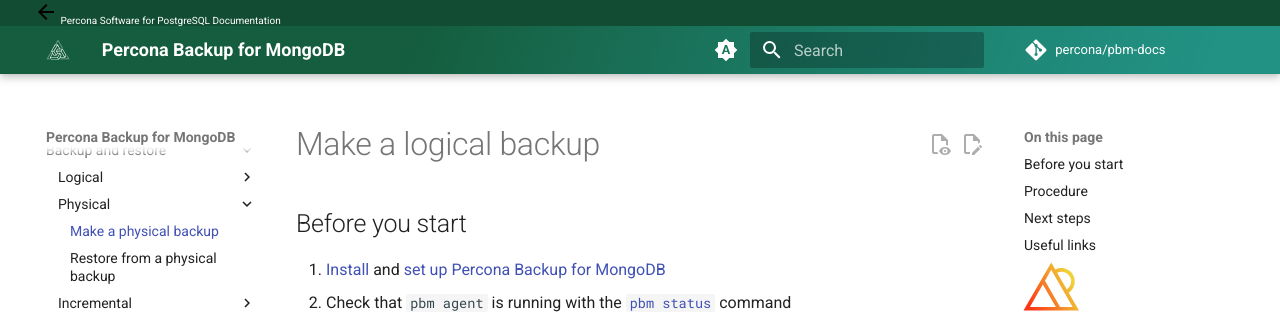
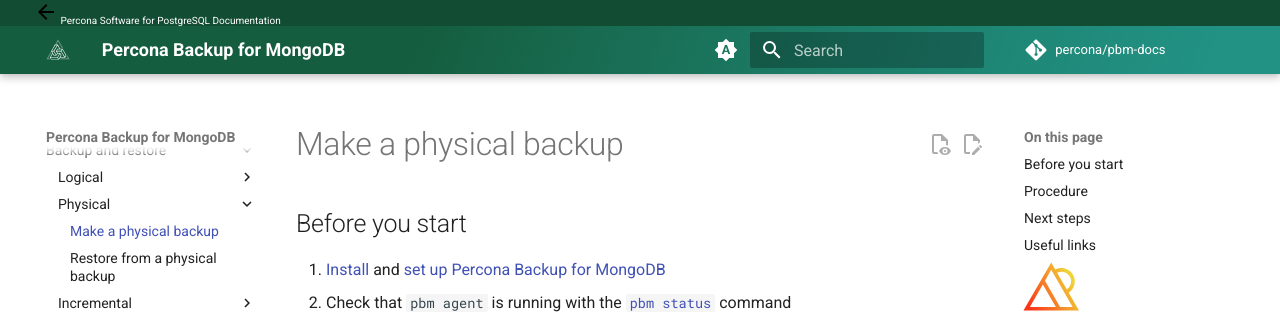
Before and after one commit to percona/pbm-docs, an MkDocs documentation site: the page built from docs/usage/backup-physical.md, in a window 1280 px wide and 900 px high. Shown: the top 317 px of the window. Built offline with MkDocs 1.6.1 and Material for MkDocs 9.7.7, drawn with Linux system fonts in a browser that asks for light colours; nearby versions of some CDN libraries; comment, search, counter and statistics services are not loaded.

Commit message:
Update backup-physical.md
Fix title

```diff
--- a/docs/usage/backup-physical.md
+++ b/docs/usage/backup-physical.md
@@ -1,4 +1,4 @@
-# Make a logical backup
+# Make a physical backup
 
 --8<-- "prepare-backup.md"
 
```
